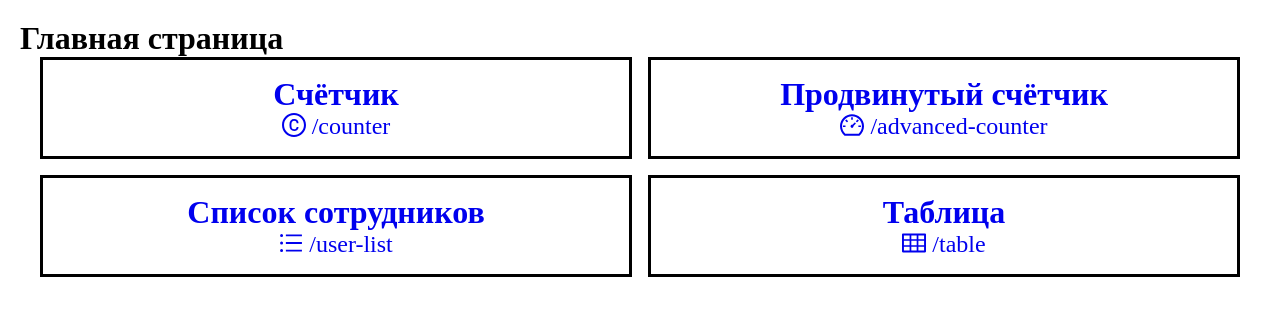
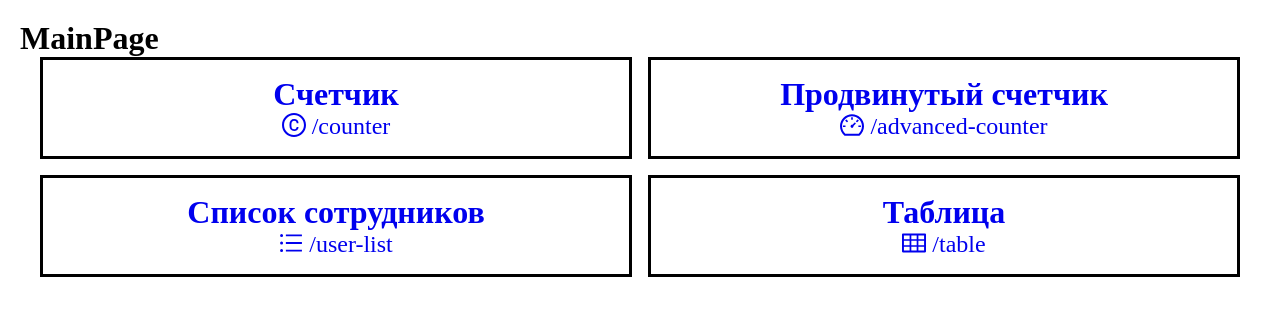
Before and after one commit to BairamovTimur/trainy-project, a React (Vite) app: page / in a window 1280 px wide. Shown: the top 316 px of the page. Built offline with nearby package versions, Linux system fonts and the light colour scheme.

Commit message:
Revert "fix: исправления после ревью"
This reverts commit ffde7a87475e9b4846e78c837946b75e6a477b1b.

```diff
--- a/src/app/index.tsx
+++ b/src/app/index.tsx
@@ -1,11 +1,11 @@
+import '../app/assets/index.css'
+
 import { Provider } from 'react-redux';
 import { RouterProvider } from 'react-router';
 import { store } from '@/store';
 
 import { router } from './routes';
 
-import '../app/assets/index.css';
-
 export const App = () => (
 	<Provider store={store}>
 		<RouterProvider router={router} />
--- a/src/app/routes/app-routes.tsx
+++ b/src/app/routes/app-routes.tsx
@@ -1,21 +1,18 @@
 import { Navigate, Route, Routes } from 'react-router';
 import { MainPage } from '@/pages';
+import { ROOT_ROUTES, ROUTES } from '@/shared/routes';
+import { Counter } from '@/pages/Counter/Counter';
 import { AdvancedCounter } from '@/pages/AdvancedCounter/AdvancedCounter';
-import { Counter } from '@/pages/Counter/Counter';
+import { UserList } from '@/pages/UserList/UserList';
 import { Table } from '@/pages/Table/Table';
-import { UserList } from '@/pages/UserList/UserList';
-import { ROUTES } from '@/shared/routes';
 
 export const AppRoutes = () => (
 	<Routes>
 		<Route element={<MainPage />} path={ROUTES.MAIN.MAIN} />
 		<Route element={<Counter />} path={ROUTES.COUNTER.MAIN} />
-		<Route
-			element={<AdvancedCounter />}
-			path={ROUTES.ADVANCED_COUNTER.MAIN}
-		/>
+		<Route element={<AdvancedCounter />} path={ROUTES.ADVANCED_COUNTER.MAIN} />
 		<Route element={<UserList />} path={ROUTES.USER_LIST.MAIN} />
 		<Route element={<Table />} path={ROUTES.TABLE.MAIN} />
-		<Route element={<Navigate replace to={ROUTES.MAIN.MAIN} />} path='*' />
+		<Route element={<Navigate replace to={ROOT_ROUTES.MAIN} />} path='*' />
 	</Routes>
 );
--- a/src/pages/AdvancedCounter/AdvancedCounter.tsx
+++ b/src/pages/AdvancedCounter/AdvancedCounter.tsx
@@ -1,9 +1,9 @@
-import styles from './styles.module.css';
+import styles from './styles.module.css'
 
 export const AdvancedCounter = () => {
-	return (
-		<div className={styles.container}>
-			<h1>Продвинутый счётчик</h1>
-		</div>
-	);
-};
+    return(
+        <div className={styles.container}>
+            <h1>AdvancedCounter</h1>
+        </div>
+    )
+}
--- a/src/pages/Counter/Counter.tsx
+++ b/src/pages/Counter/Counter.tsx
@@ -1,20 +1,19 @@
+import styles from './styles.module.css';
+import { decrement, increment, testValue } from '@/store/test';
 import { useDispatch, useSelector } from 'react-redux';
-import { decrement, increment, testValue } from '@/store/test';
-
-import styles from './styles.module.css';
 
 export const Counter = () => {
-	const dispatch = useDispatch();
+    const dispatch = useDispatch();
 	const value = useSelector(testValue);
 
-	return (
-		<div className={styles.container}>
-			<h1>Счётчик</h1>
-			<div>
+    return(
+        <div className={styles.container}>
+            <h1>Counter</h1>
+            <div>
 				<h2>Value: {value}</h2>
 				<button onClick={() => dispatch(increment())}>Increment</button>
 				<button onClick={() => dispatch(decrement())}>Decrement</button>
 			</div>
-		</div>
-	);
-};
+        </div>
+    )
+}
--- a/src/pages/MainPage/MainPage.tsx
+++ b/src/pages/MainPage/MainPage.tsx
@@ -1,38 +1,18 @@
+import styles from './styles.module.css';
+
 import { NavigationLink } from '@/shared/components/NavigationLink/NavigationLink';
-import {
-	UnorderedListOutlined,
-	TableOutlined,
-	DashboardOutlined,
-	CopyrightOutlined,
-} from '@ant-design/icons';
 
-import styles from './styles.module.css';
+import { UnorderedListOutlined, TableOutlined, DashboardOutlined, CopyrightOutlined } from '@ant-design/icons'
 
 export const MainPage = () => {
 	return (
 		<div className={styles.container}>
-			<h1>Главная страница</h1>
+			<h1>MainPage</h1>
 			<div className={styles.grid}>
-				<NavigationLink
-					icon={<CopyrightOutlined />}
-					title='Счётчик'
-					to='/counter'
-				/>
-				<NavigationLink
-					icon={<DashboardOutlined />}
-					title='Продвинутый счётчик'
-					to='/advanced-counter'
-				/>
-				<NavigationLink
-					icon={<UnorderedListOutlined />}
-					title='Список сотрудников'
-					to='/user-list'
-				/>
-				<NavigationLink
-					icon={<TableOutlined />}
-					title='Таблица'
-					to='/table'
-				/>
+				<NavigationLink title="Счетчик" to="/counter" icon={<CopyrightOutlined />} />
+				<NavigationLink title="Продвинутый счетчик" to="/advanced-counter" icon={<DashboardOutlined />} />
+				<NavigationLink title="Список сотрудников" to="/user-list" icon={<UnorderedListOutlined />} />
+				<NavigationLink title="Таблица" to="/table" icon={<TableOutlined />} />
 			</div>
 		</div>
 	);
--- a/src/pages/MainPage/styles.module.css
+++ b/src/pages/MainPage/styles.module.css
@@ -1,4 +1,7 @@
 .container {
+	/* width: 100%;
+	height: 100%;
+	background-color: #ddd; */
 	padding: 20px;
 }
 
--- a/src/pages/Table/Table.tsx
+++ b/src/pages/Table/Table.tsx
@@ -1,9 +1,9 @@
-import styles from './styles.module.css';
+import styles from './styles.module.css'
 
 export const Table = () => {
-	return (
-		<div className={styles.container}>
-			<h1>Таблица</h1>
-		</div>
-	);
-};
+    return(
+        <div className={styles.container}>
+            <h1>Table</h1>
+        </div>
+    )
+}
--- a/src/pages/UserList/UserList.tsx
+++ b/src/pages/UserList/UserList.tsx
@@ -1,9 +1,9 @@
-import styles from './styles.module.css';
+import styles from './styles.module.css'
 
 export const UserList = () => {
-	return (
-		<div className={styles.container}>
-			<h1>Список сотрудников</h1>
-		</div>
-	);
-};
+    return(
+        <div className={styles.container}>
+            <h1>UserList</h1>
+        </div>
+    )
+}
--- a/src/shared/components/NavigationLink/NavigationLink.tsx
+++ b/src/shared/components/NavigationLink/NavigationLink.tsx
@@ -1,22 +1,23 @@
-import { Link } from 'react-router';
-
-import styles from './styles.module.css';
+import { Link } from "react-router"
+import styles from "./styles.module.css"
 
 interface NavigationLinkProps {
-	icon: React.ReactNode;
-	title: string;
-	to: string;
+    title: string
+    to: string
+    icon: React.ReactNode
 }
 
-export const NavigationLink = ({ icon, title, to }: NavigationLinkProps) => {
-	return (
-		<Link className={styles.navigationLink} to={to}>
+export const NavigationLink = ({title, to, icon}: NavigationLinkProps) => {
+    return(
+        <Link to={to} className={styles.navigationLink}>
             <div className={styles.content}>
-				<h1>{title}</h1>
+                <h1>
+                    {title}
+                </h1>
                 <div className={styles.icon}>
                     {icon} {to}
                 </div>
             </div>
         </Link>
-	);
-};
+    )
+}
--- a/src/shared/components/NavigationLink/styles.module.css
+++ b/src/shared/components/NavigationLink/styles.module.css
@@ -8,7 +8,6 @@
     display: flex;
     flex-direction: column;
     align-items: center;
-	text-align: center;
 }
 
 .icon {
--- a/src/shared/routes/ROUTES.ts
+++ b/src/shared/routes/ROUTES.ts
@@ -1,17 +1,25 @@
+export const ROOT_ROUTES = {
+	MAIN: '/',
+	COUNTER: '/counter',
+	ADVANCED_COUNTER: '/advanced-counter',
+	USER_LIST: '/user-list',
+	TABLE: '/table'
+} as const;
+
 export const ROUTES = {
-	ADVANCED_COUNTER: {
-		MAIN: '/advanced-counter',
+	MAIN: {
+		MAIN: ROOT_ROUTES.MAIN,
 	},
 	COUNTER: {
-		MAIN: '/counter',
+		MAIN: ROOT_ROUTES.COUNTER,
 	},
-	MAIN: {
-		MAIN: '/',
+	ADVANCED_COUNTER: {
+		MAIN: ROOT_ROUTES.ADVANCED_COUNTER,
+	},
+	USER_LIST: {
+		MAIN: ROOT_ROUTES.USER_LIST,
 	},
 	TABLE: {
-		MAIN: '/table',
-	},
-	USER_LIST: {
-		MAIN: '/user-list',
-	},
+		MAIN: ROOT_ROUTES.TABLE,
+	}
 } as const;
--- a/src/shared/routes/index.ts
+++ b/src/shared/routes/index.ts
@@ -1 +1 @@
-export { ROUTES } from './ROUTES';
+export { ROUTES, ROOT_ROUTES } from './ROUTES';
```
Lines whose indentation alone changed are shown as unchanged.
